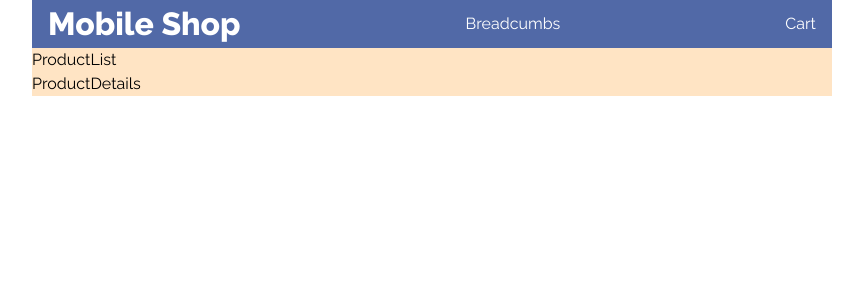
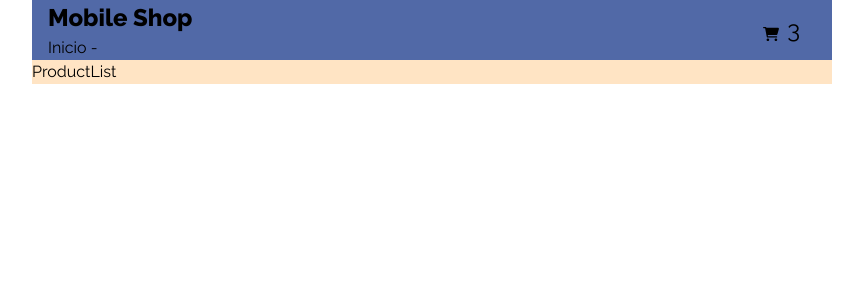
Before and after one commit to mig-code/challenge-tienda-moviles, a React (Create React App) app: page / in a window 1280 px wide. Shown: the top 300 px of the page, without its empty margins (208-1071 px from the left). Built offline with nearby package versions, Linux system fonts and the light colour scheme.

Commit message:
Config Routes and basic Header style

```diff
--- a/package.json
+++ b/package.json
@@ -8,6 +8,7 @@
     "@testing-library/user-event": "^13.5.0",
     "react": "^18.2.0",
     "react-dom": "^18.2.0",
+    "react-router-dom": "^6.4.2",
     "react-scripts": "5.0.1",
     "sass": "^1.55.0",
     "web-vitals": "^2.1.4"
--- a/src/App.js
+++ b/src/App.js
@@ -2,14 +2,17 @@ import './styles/App.scss';
 import Header from './components/Header';
 import ProductList from './components/ProductList';
 import ProductDetails from './components/ProductDetails';
+import { Routes, Route } from 'react-router-dom';
 
 
 function App() {
   return (
     <div className='App'>
       <Header />
-      <ProductList />
-      <ProductDetails />
+      <Routes>
+        <Route path="/" element={<ProductList />} />
+        <Route path="/details/" element={<ProductDetails />} />
+      </Routes>
 
     </div>
   );
--- a/src/components/Header.js
+++ b/src/components/Header.js
@@ -1,12 +1,23 @@
-import React from 'react'
-import '../styles/Header.scss'
+import React from 'react';
+import { Link } from 'react-router-dom';
+import '../styles/Header.scss';
+import cart from '../assets/cart.svg';
 
 export default function Header() {
-    return (
-        <div className='header'>
-            <h1>Mobile Shop</h1>
-            <p>Breadcumbs</p>
-            <p>Cart</p>
-        </div>
-    )
+  return (
+    <div className='header'>
+      <div className='header__left'>
+        <Link to='/'>
+          <h1 className='header__title'>Mobile Shop</h1>
+        </Link>
+        <Link to='/'>
+          <p className='header__breadcumbs'>Inicio - </p>
+        </Link>
+      </div>
+      <div className='header__right'>
+        <img className='header__cart' src={cart} alt='' />
+        <p className='header__cart-count'>3</p>
+      </div>
+    </div>
+  );
 }
--- a/src/index.js
+++ b/src/index.js
@@ -3,9 +3,15 @@ import ReactDOM from 'react-dom/client';
 import './styles/index.scss';
 import App from './App';
 import reportWebVitals from './reportWebVitals';
+import { BrowserRouter } from "react-router-dom";
 
 const root = ReactDOM.createRoot(document.getElementById('root'));
-root.render(<App />);
+root.render(
+    <BrowserRouter>
+        <App />
+    </BrowserRouter>
+
+);
 
 // If you want to start measuring performance in your app, pass a function
 // to log results (for example: reportWebVitals(console.log))
--- a/src/styles/Header.scss
+++ b/src/styles/Header.scss
@@ -1,10 +1,36 @@
 @use 'variables';
 
-.header{
-    background-color: variables.$secondary-color;
-    color: #fff;
+.header {
+  background-color: variables.$secondary-color;
+  color: #fff;
+  display: flex;
+  justify-content: space-between;
+  align-items: center;
+  padding: 0 1rem;
+
+  &__title {
+    font-size: 1.5rem;
+  }
+  &__breadcumbs {
+    font-size: 1rem;
+  }
+
+  &__right {
     display: flex;
-    justify-content: space-between;
+    flex-direction: row;
     align-items: center;
-    padding: 0 1rem;
+    margin-right: 1rem;
+  }
+
+  &__cart {
+    height: 1rem;
+    width: 1rem;
+    margin-top: 0.5rem;
+  }
+  &__cart-count {
+    font-size: 1.5rem;
+    color: #000;
+    margin-left: 0.5rem;
+
+  }
 }
--- a/src/styles/index.scss
+++ b/src/styles/index.scss
@@ -6,3 +6,10 @@ body {
   font-family: 'Raleway', sans-serif;
 
 }
+a{
+  text-decoration: none;
+  color: #000;
+}
+a:visited,a:hover{
+  color: #000;
+}
```
Also changed, not shown: src/assets/cart.svg (added), 1 other file (tests, documents, lock files or other folders).
